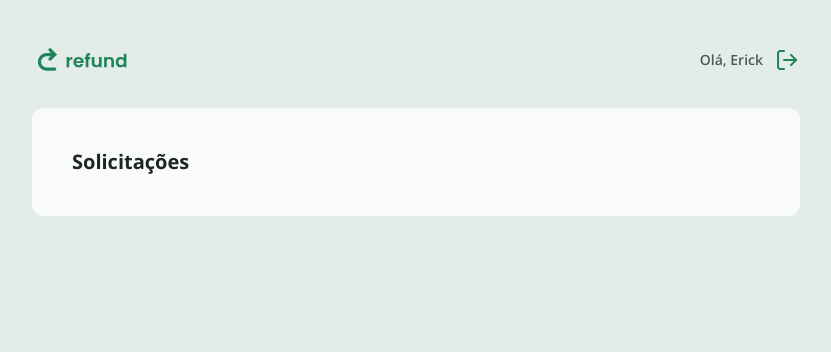
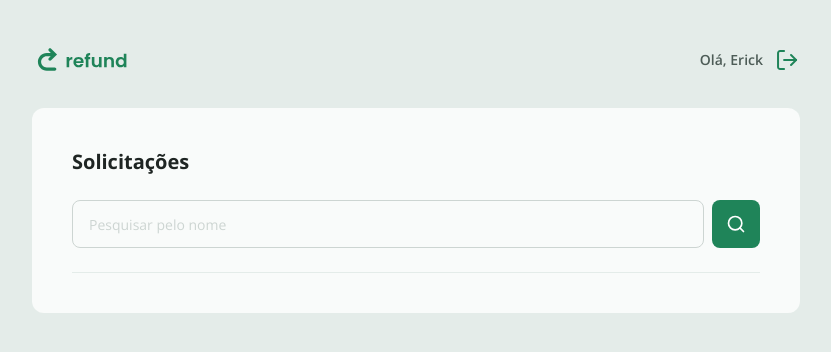
Before and after one commit to Erick-A-Martins/refund-react, a React (Vite) app: page / in a window 1280 px wide. Shown: the top 352 px of the page, without its empty margins (224-1055 px from the left). Built offline with nearby package versions, Linux system fonts and the light colour scheme.

Commit message:
implement Dashboard search bar and Button variants

```diff
--- a/package.json
+++ b/package.json
@@ -10,9 +10,11 @@
   },
   "dependencies": {
     "@tailwindcss/vite": "^4.1.18",
+    "clsx": "^2.1.1",
     "react": "^19.2.0",
     "react-dom": "^19.2.0",
     "react-router": "^7.13.0",
+    "tailwind-merge": "^3.4.1",
     "tailwindcss": "^4.1.18"
   },
   "devDependencies": {
--- a/src/components/Button.tsx
+++ b/src/components/Button.tsx
@@ -1,11 +1,23 @@
+import { classMerge } from "../utils/classMerge"
+
 type Props = React.ComponentProps<"button"> & {
     isLoading?: boolean
+    variant?: "base" | "icon"
+}
+
+const variants = {
+    button: {
+        base: "h-12",
+        icon: "h-12 w-12",
+    }
 }
 
 export function Button({
     children,
     isLoading,
+    className,
     type= "button",
+    variant = "base",
     ...rest
 }: Props){
     return (
@@ -13,7 +25,11 @@ export function Button({
             type={type}
             disabled={isLoading}
             {...rest}
-            className="flex items-center justify-center bg-green-100 rounded-lg text-white cursor-pointer hover:bg-green-200 transition ease-linear disabled:opacity-50 disabled:cursor-progress h-12"
+            className={classMerge([
+                "flex items-center justify-center bg-green-100 rounded-lg text-white cursor-pointer hover:bg-green-200 transition ease-linear disabled:opacity-50 disabled:cursor-progress",
+                variants.button[variant],
+                className,
+            ])}
         >
             {children}
         </button>
--- a/src/pages/Dashboard.tsx
+++ b/src/pages/Dashboard.tsx
@@ -1,7 +1,27 @@
+import { useState } from "react"
+import searchSvg from "../assets/search.svg";
+import { Input } from "../components/Input"
+import { Button } from "../components/Button";
+
 export function Dashboard(){
+    const [name, setName] = useState("");
+
+    function fetchRefunds(e: React.SubmitEvent) {
+        e.preventDefault();
+        console.log(name);
+    }
+
     return (
         <div className="bg-gray-500 rounded-xl p-10 md:min-w-3xl">
             <h1 className="text-gray-100 font-bold text-xl flex-1">Solicitações</h1>
+
+            <form onSubmit={fetchRefunds} className="flex flex-1 items-center justify-between pb-6 border-b border-b-gray-400 md:flex-row gap-2 mt-6">
+                <Input placeholder="Pesquisar pelo nome" onChange={(e) => setName(e.target.value)} />
+                <Button type="submit" variant="icon">
+                    <img src={searchSvg} alt="Ícone de pesquisar" className="w-5" />
+                </Button>
+            </form>
+
         </div>
     )
 }
--- /dev/null
+++ b/src/utils/classMerge.ts
@@ -0,0 +1,6 @@
+import { clsx, type ClassValue } from "clsx";
+import { twMerge } from "tailwind-merge";
+
+export function classMerge(...inputs: ClassValue[]){
+    return twMerge(clsx(inputs));
+}
```
Also changed, not shown: 1 other file (tests, documents, lock files or other folders).
